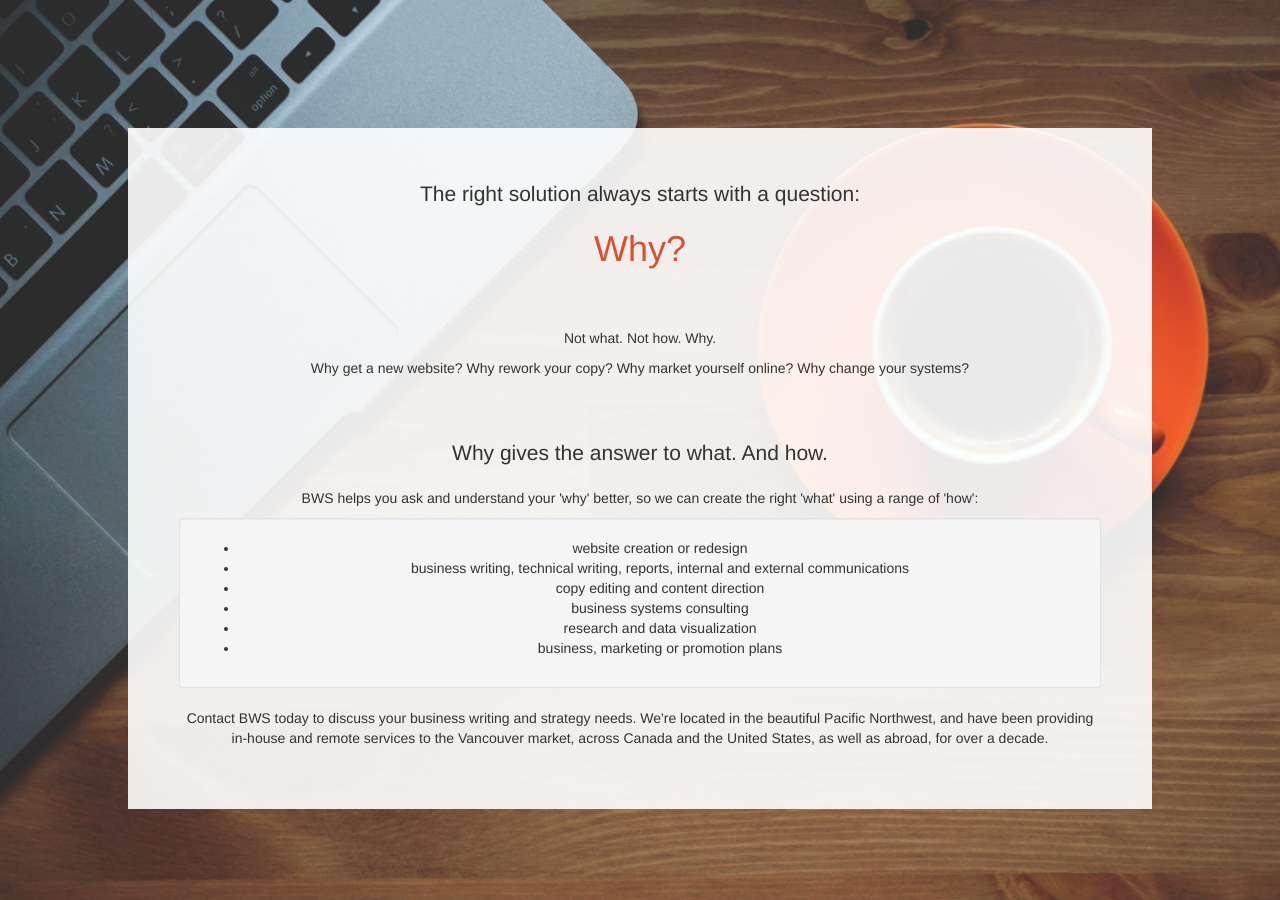
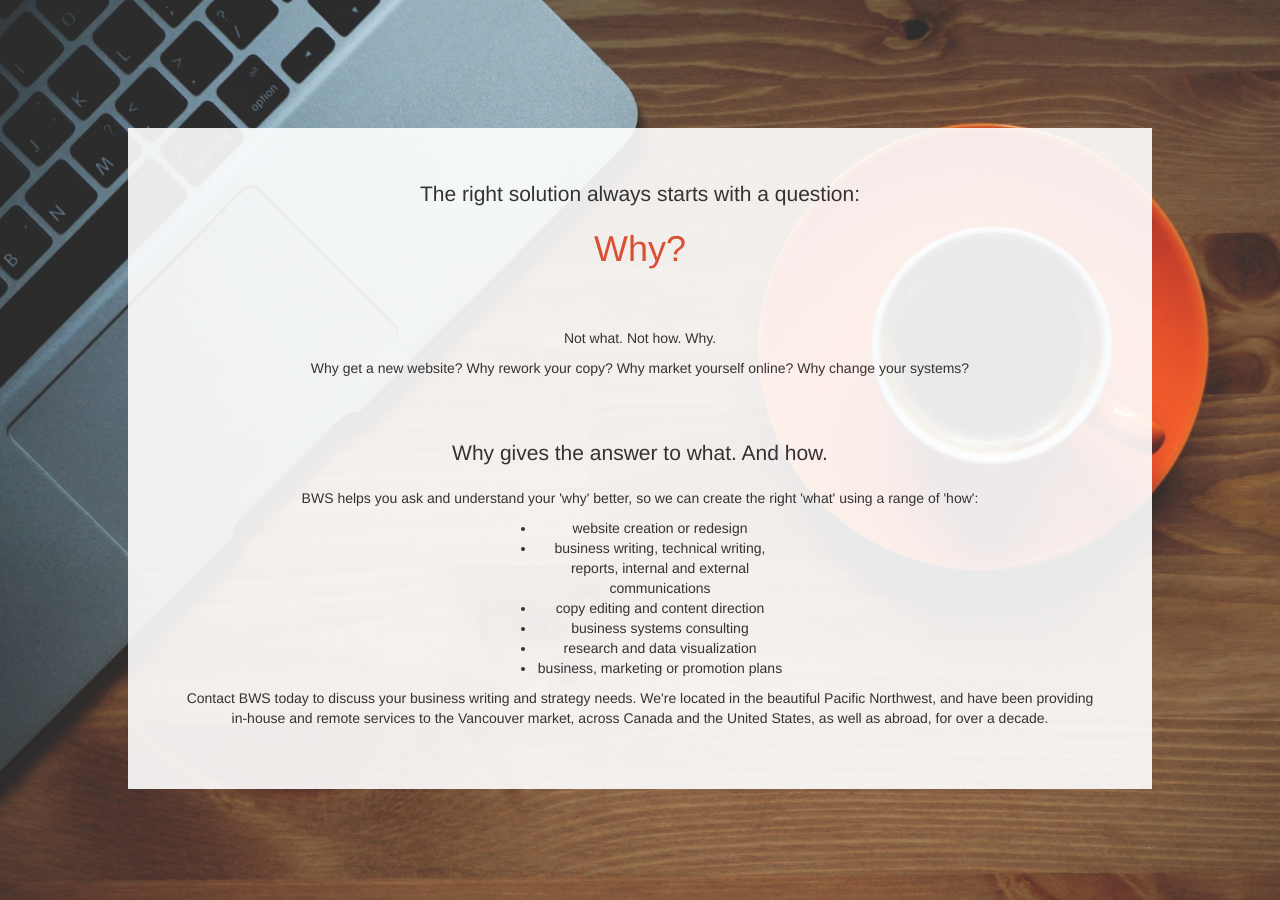
Before and after one commit to kaiewiggins/businesswriting, a Jekyll site: the page built from test.html, in a window 1280 px wide. Shown: the part 900-1800 px from the top of the page. Built offline with Jekyll 4.4.1, drawn with Linux system fonts in a browser that asks for light colours; nearby versions of some CDN libraries; grey boxes are pictures that could not be loaded.

Commit message:
Update test.html

```diff
--- a/test.html
+++ b/test.html
@@ -32,8 +32,10 @@ title: US and Canadian Business Writing Solutions
       <p style="height:40px"></p>
       <p class="lead">Why gives the answer to what. And how.</p>
       <p>BWS helps you ask and understand your 'why' better, so we can create the right 'what' using a range of 'how':</p>
-        <div class="well">
-      <ul class="text-center">
+        <div class="row">
+            <div class="col-xs-4"></div>
+            <div class="col-xs-4">
+      <ul>
         <li>website creation or redesign</li>
         <li>business writing, technical writing, reports, internal and external communications</li>
         <li>copy editing and content direction</li>
@@ -41,7 +43,8 @@ title: US and Canadian Business Writing Solutions
         <li>research and data visualization</li>
         <li>business, marketing or promotion plans</li>
         </ul>
-        </div><!--close well-->
+            </div><!--close col-->
+        </div><!--close row-->
         <p>Contact BWS today to discuss your business writing and strategy needs. We're located in the beautiful Pacific Northwest, and have been providing in-house and remote services to the Vancouver market, across Canada and the United States, as well as abroad, for over a decade.</p>
      </div><!--close text-center-->
 </div><!--close second background img-->
@@ -51,7 +54,6 @@ title: US and Canadian Business Writing Solutions
               <div class="text-center" style="padding: 5%;" id="portfolioprojects">
       <a class="anchor" name="portfolioprojects" id="portfolioprojects"></a>
                   <h3>Portfolio<br><small>under construction</small></h3>
-      <div class="well>
                   <div class="row">
         <div class="col-lg-4 col-centered">
         <div id="container" style="width:300px;height:200px">
@@ -83,7 +85,6 @@ title: US and Canadian Business Writing Solutions
         </div><!--end col-->
 
         </div><!--end row-->
-        </div><!--end well-->
        </div><!--end text-center-->
       </div><!--end background image 3-->
 
@@ -93,7 +94,9 @@ title: US and Canadian Business Writing Solutions
       <a class="anchor" name="quoterates" id="quoterates"></a>
                   <h3>Portfolio<br><small>under construction</small></h3>
      <p>Quotes are determined on a project-by-project basis, but the following general hourly rates may be used as a guideline:</p>
-     <div class="well">
+     <div class="row">
+         <div class="col-xs-4"></div>
+         <div class="col-xs-4">
          <ul>
              <li>Proofreading: </li>
              <li>Copy-Editing: </li>
@@ -105,6 +108,7 @@ title: US and Canadian Business Writing Solutions
              <li>Website and Online Services: </li>
              <li>Branding & Design: available in partnership</li>
          </ul>
+         </div>
         </div>
 
   <!-- Start Section 5: 'Contact' -->
```
